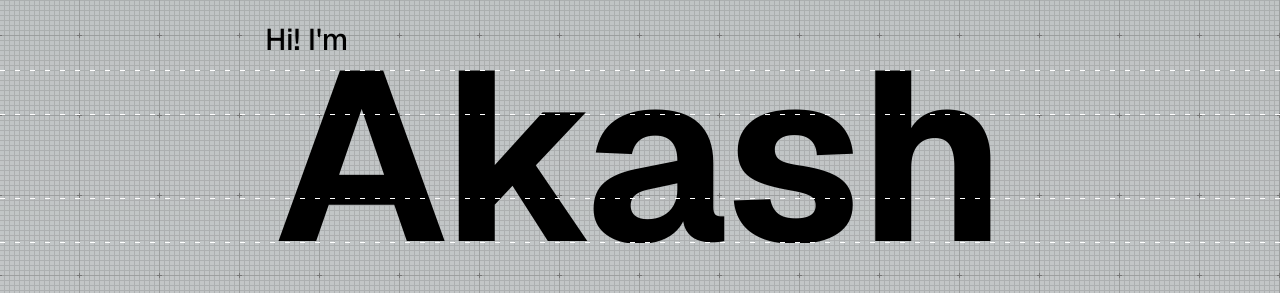
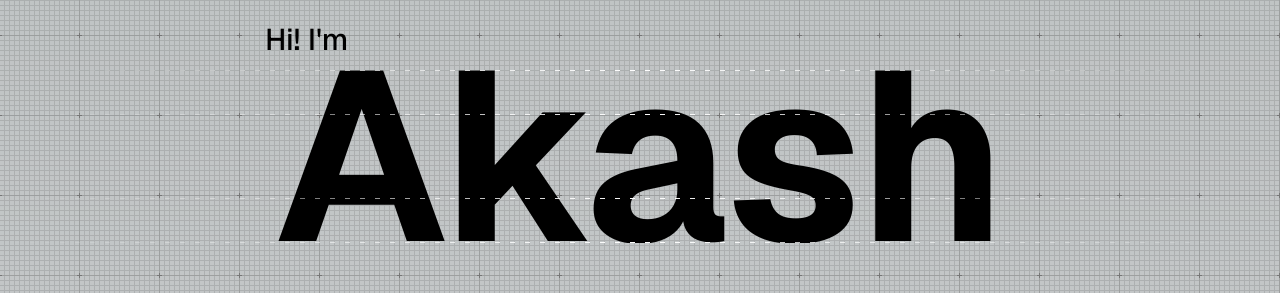
Before and after one commit to heyyakash/portfolio-2025, a Next.js app: page / in a window 1280 px wide. Shown: the part 205-498 px from the top of the page. Built offline with nearby package versions, Linux system fonts and the light colour scheme.

Commit message:
fixed key error

```diff
--- a/components/DashedLine.tsx
+++ b/components/DashedLine.tsx
@@ -7,12 +7,28 @@ interface props {
 
 const DashedLine: React.FC<props> = ({ position }) => {
   return (
+    <>
       <div className={`absolute w-full h-[1px]  ${position}`}>
         <motion.div
           initial={{ width: 0 }}
-        animate={{ width:"100%" }}
+          animate={{ width: "100%" }}
           transition={{ duration: 1, ease: "easeOut" }}
-        className="w-full h-full bg-white md:bg-gradient-to-r md:from-transparent md:via-white md:to-transparent"
+          className="w-full h-full hidden md:block bg-gradient-to-r from-transparent via-white to-transparent"
+          style={{
+            maskImage: "linear-gradient(to right, black 5px, transparent 5px)",
+            WebkitMaskImage:
+              "linear-gradient(to right, black 5px, transparent 5px)",
+            maskSize: "15px 1px",
+            WebkitMaskSize: "15px 1px",
+            maskRepeat: "repeat",
+            WebkitMaskRepeat: "repeat",
+          }}
+        ></motion.div>
+        <motion.div
+          initial={{ width: 0 }}
+          animate={{ width: "100%" }}
+          transition={{ duration: 1, ease: "easeOut" }}
+          className="w-full h-full block bg-white md:hidden bg-gradient-to-r from-transparent via-white to-transparent"
           style={{
             maskImage: "linear-gradient(to right, black 5px, transparent 5px)",
             WebkitMaskImage:
@@ -24,6 +40,7 @@ const DashedLine: React.FC<props> = ({ position }) => {
           }}
         ></motion.div>
       </div>
+    </>
   );
 };
 
--- a/components/Orgs.tsx
+++ b/components/Orgs.tsx
@@ -39,7 +39,7 @@ const Orgs = () => {
                             <div className='col-span-2 flex relative items-center p-4 '>
                                 <div className='absolute bg-white text-black top-0 left-0 p-2 font-medium'>{x.position}</div>
                                 <ul className='py-12 md:py-0'>
-                                    {x.work.map((w, j) => <li key={i}>{"-> "}{w}</li>)}
+                                    {x.work.map((w, j) => <li key={j}>{"-> "}{w}</li>)}
                                 </ul>
                             </div>
                         </CustomCard>
```
Lines whose indentation alone changed are shown as unchanged.
